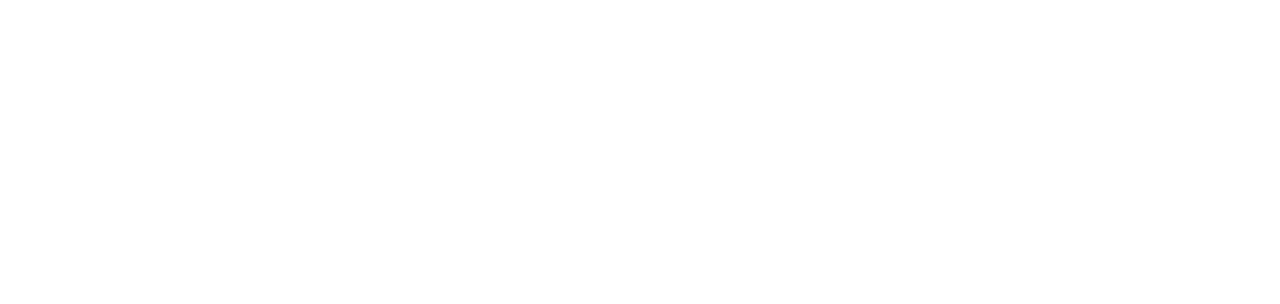
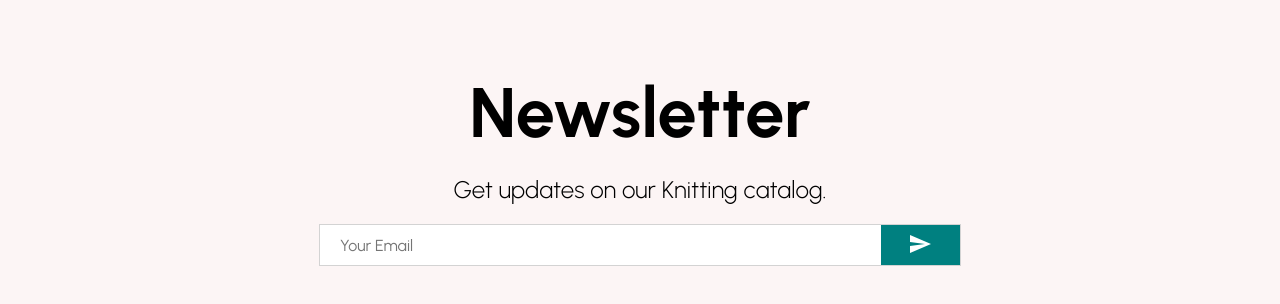
Before and after one commit to Luis0lo/eCommerce, a React (Create React App) app: page / in a window 1280 px wide. Shown: the part 2012-2316 px from the top of the page. Before the commit the page ends 1940 px from the top, so only its background shows below. Built offline with nearby package versions, Linux system fonts and the light colour scheme.

Commit message:
Newsletter  component

```diff
--- /dev/null
+++ b/src/components/Newsletter.js
@@ -0,0 +1,58 @@
+import styled from 'styled-components';
+import { Send } from '@material-ui/icons';
+
+const Container = styled.div`
+  height: 60vh;
+  background-color: #fcf5f5;
+  display: flex;
+  align-items: center;
+  justify-content: center;
+  flex-direction: column;
+`;
+const Title = styled.h1`
+  font-size: 70px;
+  margin-bottom: 20px;
+`;
+const Description = styled.p`
+  font-size: 24px;
+  font-weight: 300;
+  margin-bottom: 20px;
+`;
+const InputContainer = styled.div`
+  width: 50%;
+  height: 40px;
+  background-color: white;
+  display: flex;
+  justify-content: space-between;
+  border: 1px solid lightgray;
+`;
+const Input = styled.input`
+  border: none;
+  flex: 8;
+  padding-left: 20px;
+  font-size: 16px;
+`;
+const Button = styled.button`
+  flex: 1;
+  border: none;
+  background-color: teal;
+  color: white;
+  cursor: pointer;
+`;
+
+const NewsLetter = () => {
+  return (
+    <Container>
+      <Title>Newsletter</Title>
+      <Description>Get updates on our Knitting catalog.</Description>
+      <InputContainer>
+        <Input placeholder="Your Email" />
+        <Button>
+          <Send />
+        </Button>
+      </InputContainer>
+    </Container>
+  );
+};
+
+export default NewsLetter;
--- a/src/components/Product.js
+++ b/src/components/Product.js
@@ -57,7 +57,6 @@
   transition: all 0.5s ease;
   cursor: pointer;
 
-
   &:hover {
     background-color: #e9f5f5;
     transform: scale(1.1);
--- a/src/pages/Home.js
+++ b/src/pages/Home.js
@@ -1,6 +1,7 @@
 import Announcement from '../components/Announcement';
 import Categories from '../components/Categories';
 import Navbar from '../components/Navbar';
+import NewsLetter from '../components/Newsletter';
 import Products from '../components/Products';
 import Slider from '../components/Slider';
 
@@ -9,9 +10,10 @@
     <div>
       <Announcement />
       <Navbar />
-      <Slider/>
-      <Categories/>
-      <Products/>
+      <Slider />
+      <Categories />
+      <Products />
+      <NewsLetter />
     </div>
   );
 };
```
